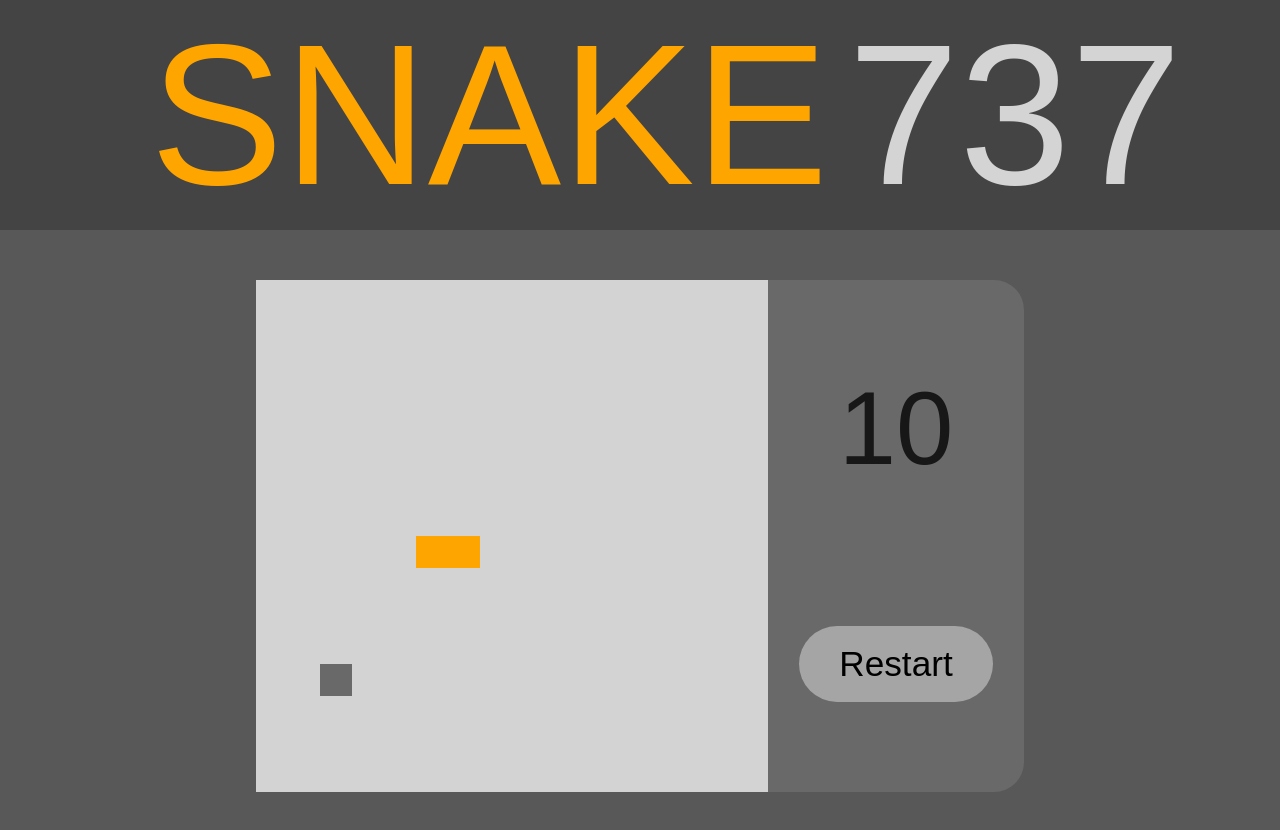
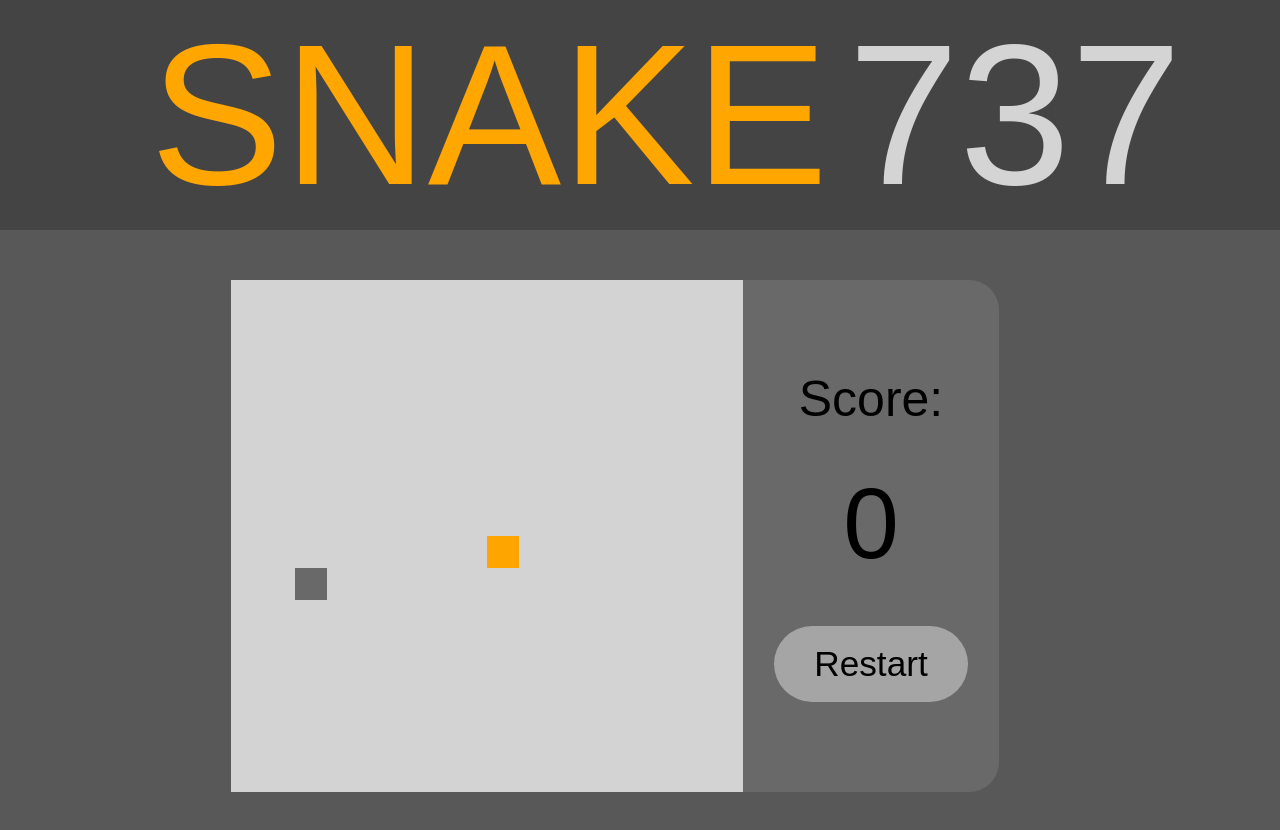
Before and after one commit to KaykyL/Jogo_Snake_em_JS, a plain HTML site: page Index.html in a window 1280 px wide. Both pictures are taken after a click on the button "Restart". Drawn offline with Linux system fonts and the light colour scheme; a web font is replaced by a local one.

Commit message:
game over screen and restart button

```diff
--- a/Index.html
+++ b/Index.html
@@ -21,9 +21,12 @@
     <div class="game">
         <canvas id="snake" width="512" height="512"></canvas>
         <div class="hud">
+            <h2 id="score-title">Score:</h2>
             <h1 id="score">0</h1>
-            <Button class="hud-button">Restart</Button>
-
+            <Button class="hud-button" onclick="restartGame()">Restart</Button>
+        </div>
+        <div id="gameover-screen">
+            <h1 id="gameover-title">GAME OVER</h1>
         </div>
     </div>
 </body>
--- a/script.js
+++ b/script.js
@@ -6,6 +6,15 @@ let score = 0
 let trueScore = 0
 let scoreColor = 0
 let scoreSize = 100
+
+let gameOverScreen = document.getElementById("gameover-screen")
+let gameOverTitle = document.getElementById("gameover-title")
+
+let scoreTitle = document.getElementById("score-title")
+let gameTitle = document.getElementById("title")
+let gameTitleColorR = 255
+let gameTitleColorG = 166
+let gameTitleColorB = 0
 
 let box = 32
 let snake = []
@@ -16,7 +25,7 @@ snake[0] = {
     x: 8 * box,
     y: 8 * box
 }
-let direction = "right";
+let direction = "stopped";
 
 function lerp(start, end, amt) {
     return (1 - amt) * start + amt * end
@@ -54,29 +63,54 @@ function update(event) {
 }
 
 function eat() {
-    clearInterval(eat)
+    clearInterval(eatInterval)
     trueScore += 10
+
 
     scoreColor = 255
     scoreSize = 135
+    gameTitleColorR = 255
+    gameTitleColorG = 255
+    gameTitleColorB = 0
     eatInterval = setInterval(updateScore, 100)
 }
 
 function updateScore() {
-    score = lerp(score, trueScore + 1, 0.1)
+    score = lerp(score, trueScore + 2, 0.1)
     scoreColor = lerp(scoreColor, 0, 0.1)
+    gameTitleColorR = lerp(gameTitleColorR, 255, 0.1)
+    gameTitleColorG = lerp(gameTitleColorG, 166, 0.1)
+    gameTitleColorB = lerp(gameTitleColorB, 0, 0.1)
     scoreSize = lerp(scoreSize, 100, 0.1)
 
     scoreText.innerHTML = Math.floor(score).toString()
     scoreText.style["font-size"] = scoreSize + "px"
     scoreText.style["color"] = "rgba(" + scoreColor + ", " + scoreColor + ", " + scoreColor + ", " + 1 + ")"
+    scoreTitle.style["color"] = "rgba(" + scoreColor + ", " + scoreColor + ", " + scoreColor + ", " + 1 + ")"
+    gameTitle.style["color"] = "rgba(" + gameTitleColorR + ", " + gameTitleColorG + ", " + gameTitleColorB + ", " + 1 + ")"
 
     if (score >= trueScore) {
         clearInterval(eatInterval)
     }
 }
 
+function resetScore() {
+    score = lerp(score, -3, 0.3);
+    if (score <= 1) score = 0
+    scoreColor = lerp(scoreColor, 0, 0.2)
+    scoreSize = lerp(scoreSize, 100, 0.2)
+
+    scoreText.innerHTML = Math.floor(score).toString()
+    scoreText.style["font-size"] = scoreSize + "px"
+    scoreText.style["color"] = "rgba(" + scoreColor + ", " + scoreColor + ", " + scoreColor + ", " + 1 + ")"
+
+    if (score == 0) {
+        clearInterval(eatInterval)
+    }
+}
+
 function startGame() {
+    resumeGame()
     if (snake[0].x > 15 * box && direction == 'right') snake[0].x = 0;
     if (snake[0].x < 0 && direction == 'left') snake[0].x = 16 * box;
     if (snake[0].y > 15 * box && direction == 'down') snake[0].y = 0;
@@ -85,7 +119,7 @@ function startGame() {
     for (i = 1; i < snake.length; i++) {
         if (snake[0].x == snake[i].x && snake[0].y == snake[i].y) {
             clearInterval(game);
-            alert('Game Over :P')
+            gameOver()
         }
     }
 
@@ -121,4 +155,41 @@ function startGame() {
     console.log(snake[0])
 }
 
+
+
+function restartGame() {
+
+    clearInterval(game);
+    clearInterval(eatInterval)
+    eatInterval = setInterval(resetScore, 100)
+
+    for (i = snake.length - 1; i > 0; i--) {
+        snake.pop()
+    }
+
+    snake[0].x = 8 * box
+    snake[0].y = 8 * box
+
+    food.x = Math.floor(Math.random() * 15 + 1) * box
+    food.y = Math.floor(Math.random() * 15 + 1) * box
+
+    trueScore = 0
+
+    direction = "stopped"
+
+    game = setInterval(startGame, 100);
+
+    resumeGame()
+}
+
+function gameOver() {
+    gameOverScreen.style['width'] = 700 + "px"
+    gameOverTitle.style['color'] = "white"
+}
+
+function resumeGame() {
+    gameOverScreen.style['width'] = 0 + "px"
+    gameOverTitle.style['color'] = "transparent"
+}
+
 let game = setInterval(startGame, 100);
--- a/style.css
+++ b/style.css
@@ -21,7 +21,7 @@ header h1 {
 
 header #title {
     margin-left: 150px;
-    color: orange;
+    color: rgb(255, 166, 0);
 }
 
 header #sub-title {
@@ -49,12 +49,24 @@ header #sub-title {
     align-items: center;
 }
 
+.hud #score-title {
+    font-size: 100px;
+    width: 100%;
+    height: 10%;
+    text-align: center;
+    color: black;
+    font-size: 50px;
+}
+
 .hud #score {
     font-size: 100px;
     width: 100%;
-    height: 50%;
+    height: 40%;
     text-align: center;
     color: black;
+    display: flex;
+    justify-content: center;
+    align-items: center;
 }
 
 .hud .hud-button {
@@ -72,3 +84,21 @@ header #sub-title {
     color: black;
     padding: 0px 70px;
 }
+
+#gameover-screen {
+    height: 512px;
+    width: 0px;
+    background-color: rgba(255, 140, 140, 0.377);
+    margin-left: 50px;
+    border-radius: 30px;
+    justify-content: center;
+    align-items: center;
+    display: flex;
+    transition: 0.5s all ease;
+}
+
+#gameover-screen #gameover-title {
+    font-size: 100px;
+    color: transparent;
+    transition: 0.43s ease-out;
+}
```
